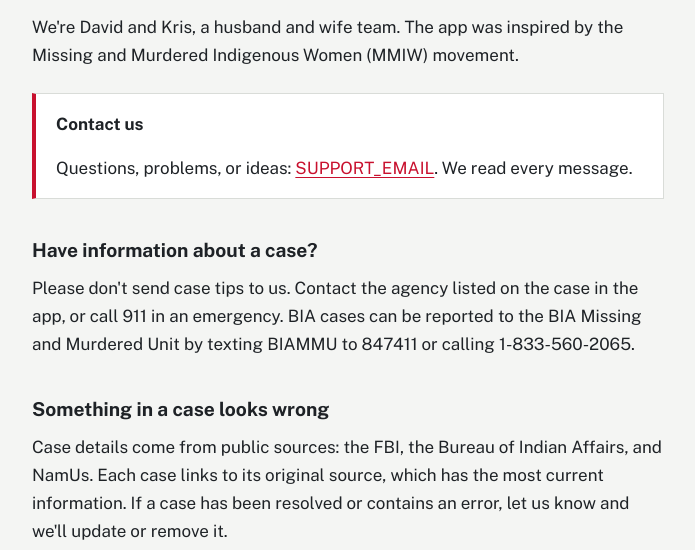
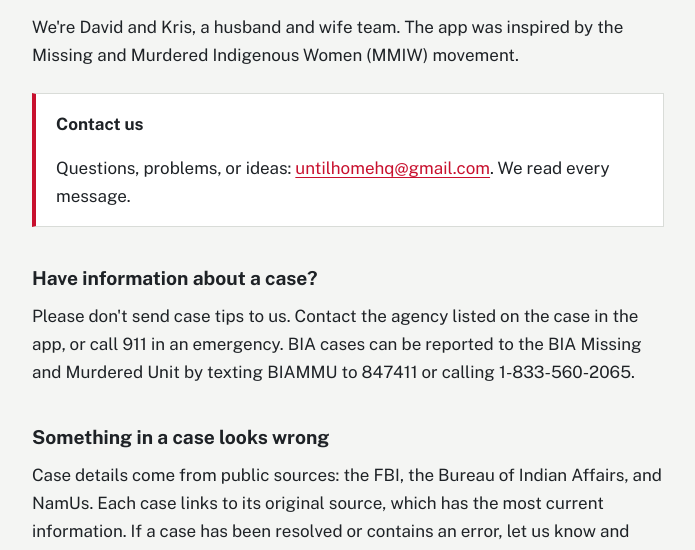
Before and after one commit to ddoyal-netizen/until-home-public, a plain HTML site: page index.html in a window 1280 px wide. Shown: the part 244-794 px from the top of the page, without its empty margins (292-987 px from the left). Drawn offline with nearby package versions, Linux system fonts and the light colour scheme.

Commit message:
Update index.html

```diff
--- a/index.html
+++ b/index.html
@@ -24,7 +24,7 @@
 
   <div class="contact">
     <p><strong>Contact us</strong></p>
-    <p>Questions, problems, or ideas: <a href="mailto:SUPPORT_EMAIL">SUPPORT_EMAIL</a>. We read every message.</p>
+    <p>Questions, problems, or ideas: <a href="mailto:untilhomehq@gmail.com">untilhomehq@gmail.com</a>. We read every message.</p>
   </div>
 
   <h2>Have information about a case?</h2>
```
